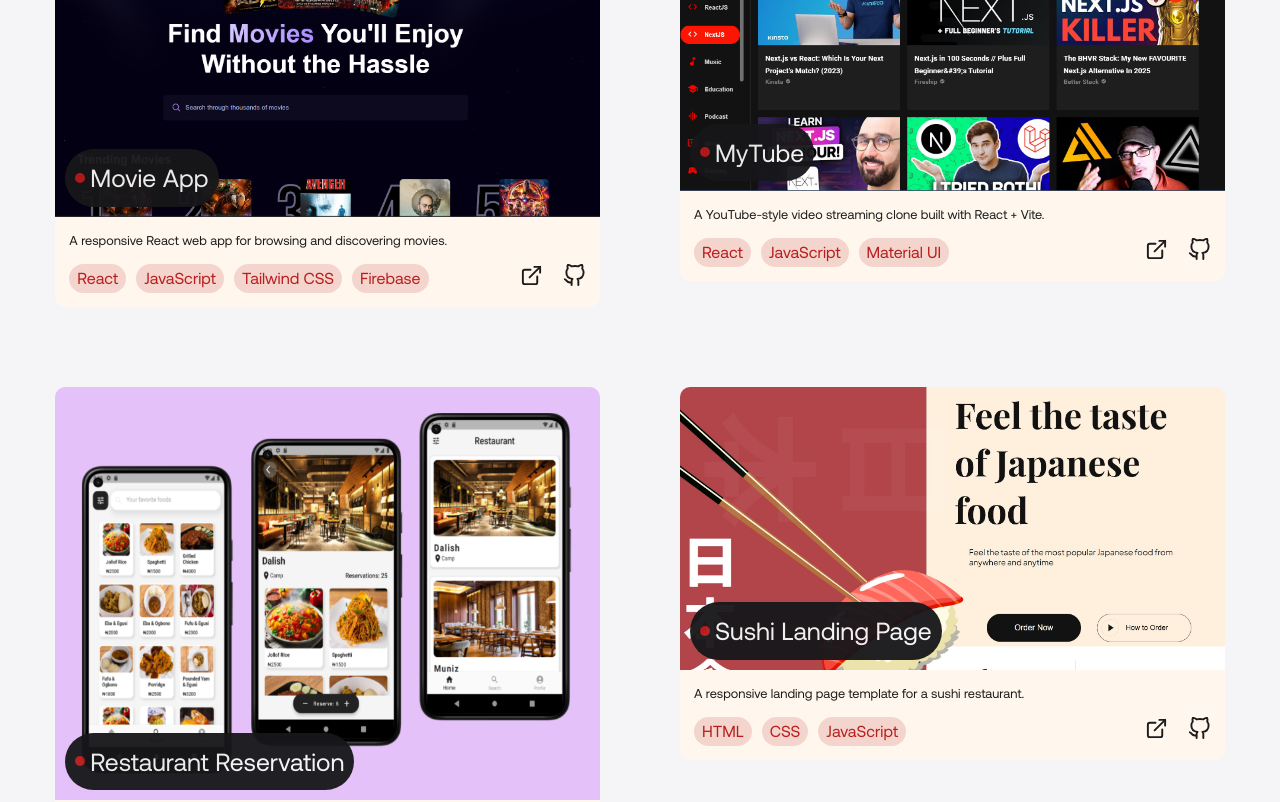
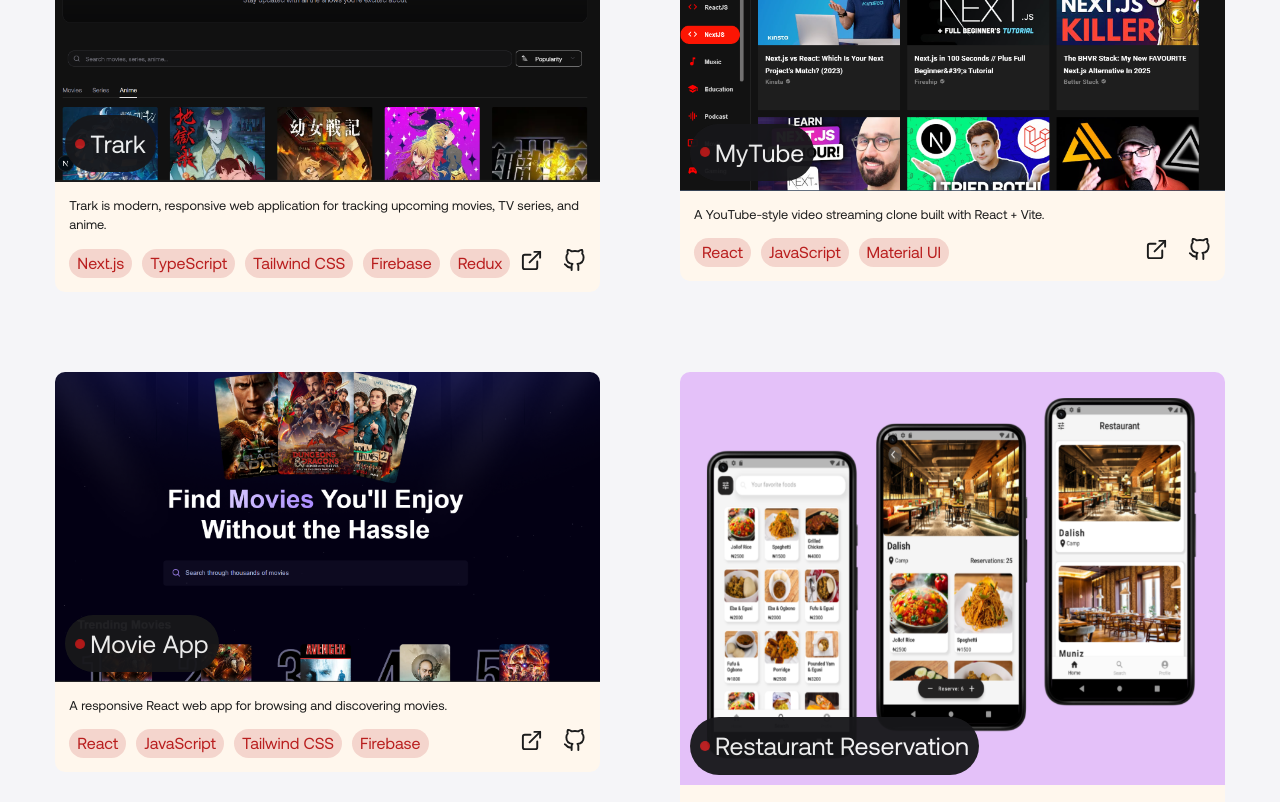
Before and after one commit to msamichael/micky, a React (Vite) app: page / in a window 1280 px wide. Shown: the part 1080-1882 px from the top of the page. Built offline with nearby package versions, Linux system fonts and the light colour scheme.

Commit message:
add new project

```diff
--- a/src/sections/Projects.jsx
+++ b/src/sections/Projects.jsx
@@ -1,4 +1,5 @@
 import React from "react";
+import trark from "../assets/project/trark.png";
 import movie from "../assets/project/movie app.png";
 import sushi from "../assets/project/sushi website.jpg";
 import todo from "../assets/project/todo app.png";
@@ -14,12 +15,12 @@ const Projects = () => {
       <h2>Projects</h2>
       <div className="project-grid">
         <ProjectCard
-          projectName={"Movie App"}
-          projectImage={movie}
-          projectLink={"https://movie-app-view.vercel.app/"}
-          projectGithub={"https://github.com/msamichael/movie-app"}
-          projectDesc={'A responsive React web app for browsing and discovering movies.'}
-          toolList={['React', 'JavaScript', 'Tailwind CSS', 'Firebase']}
+          projectName={"Trark"}
+          projectImage={trark}
+          projectLink={"https://trarkapp.vercel.app/"}
+          projectGithub={"https://github.com/msamichael/trark"}
+          projectDesc={'Trark is modern, responsive web application for tracking upcoming movies, TV series, and anime.'}
+          toolList={['Next.js', 'TypeScript', 'Tailwind CSS', 'Firebase', 'Redux']}
           />
         <ProjectCard
           projectName={"MyTube"}
@@ -28,6 +29,14 @@ const Projects = () => {
           projectGithub={"https://github.com/msamichael/mytube"}
           projectDesc={'A YouTube-style video streaming clone built with React + Vite.'}
           toolList={['React','JavaScript', 'Material UI']}
+          />
+        <ProjectCard
+          projectName={"Movie App"}
+          projectImage={movie}
+          projectLink={"https://movie-app-view.vercel.app/"}
+          projectGithub={"https://github.com/msamichael/movie-app"}
+          projectDesc={'A responsive React web app for browsing and discovering movies.'}
+          toolList={['React', 'JavaScript', 'Tailwind CSS', 'Firebase']}
           />
         <ProjectCard
           projectName={"Restaurant Reservation"}
```
Also changed, not shown: src/assets/project/trark.png (added).
